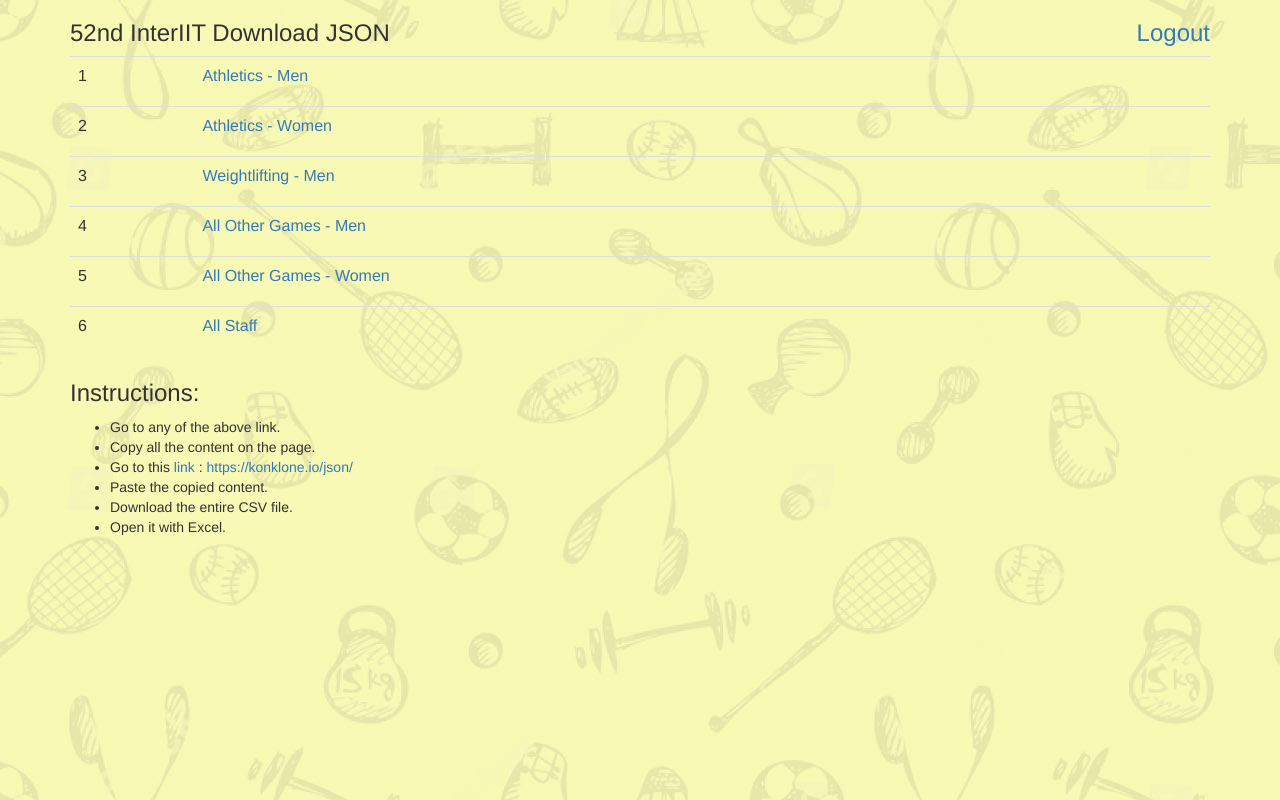
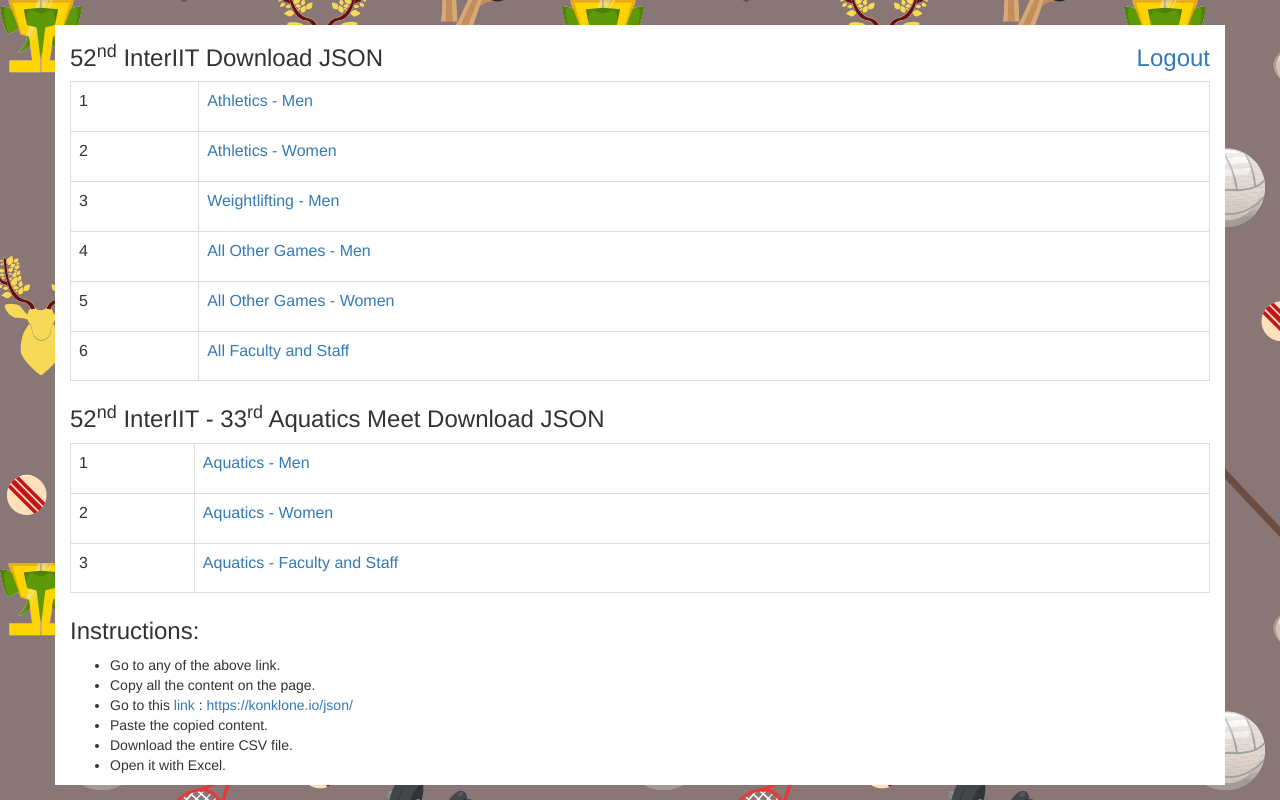
Before and after one commit to phoenixnitin/interiit_project, a Django app: page /download/ in a window 1280 px wide. Run offline with Django 3.2, Linux system fonts and the light colour scheme; the visitor is signed in with stand-in values (Sample User, id 1); some libraries are stand-ins or nearby versions; some web fonts are replaced.

Commit message:
add: new background added add: aquatics meet data also added

```diff
--- a/interiit_app/static/css/form.css
+++ b/interiit_app/static/css/form.css
@@ -1,6 +1,6 @@
 body {
-  background-repeat: no-repeat;
-  background-image: url("../img/background.jpg");
+  background-repeat: repeat;
+  background-image: linear-gradient(rgba(255, 255, 255, 0.0), rgba(255, 255, 255, 0.0)),url(../img/background.png);
   background-attachment: fixed;
   font-family: 'Muli', "Helvetica", Arial, sans-serif;
 }
--- a/interiit_app/static/css/register.css
+++ b/interiit_app/static/css/register.css
@@ -1,6 +1,6 @@
 body {
-  background-repeat: no-repeat;
-  background-image: url("../img/background.jpg");
+  background-repeat: repeat;
+  background-image: linear-gradient(rgba(255, 255, 255, 0.0), rgba(255, 255, 255, 0.0)),url(../img/background.png);
   background-attachment: fixed;
   font-family: 'Muli', "Helvetica", Arial, sans-serif;
 }
--- a/interiit_app/templates/download.html
+++ b/interiit_app/templates/download.html
@@ -9,11 +9,17 @@
   <script src="https://maxcdn.bootstrapcdn.com/bootstrap/3.3.7/js/bootstrap.min.js"></script>
   <link rel="stylesheet" href="{% static 'css/form.css' %}">
 </head>
+<style>
+  .container{
+    background-color: white;
+    margin-top: 25px;
+  }
+</style>
 <body>
   <div class="container">
-      <h3>52nd InterIIT Download JSON<span style="float: right"><a href="/logout">Logout</a></span></h3>
+    <h3>52<sup>nd</sup> InterIIT Download JSON<span style="float: right"><a href="/logout">Logout</a></span></h3>
       <!---->
-    <table class="table col-xs-12" style="margin-bottom: 25px !important;">
+    <table class="table table-bordered table-hover col-xs-12" style="margin-bottom: 25px !important;">
       <tr>
         <td><p>1</p></td>
         <td><p><a href="/download/athletics/men?format=json" target="_blank">Athletics - Men</a></p></td>
@@ -36,7 +42,22 @@
       </tr>
       <tr>
         <td><p>6</p></td>
-        <td><p><a href="/download/staff?format=json" target="_blank">All Staff</a></p></td>
+        <td><p><a href="/download/staff?format=json" target="_blank">All Faculty and Staff</a></p></td>
+      </tr>
+    </table><br><br>
+    <h3>52<sup>nd</sup> InterIIT - 33<sup>rd</sup> Aquatics Meet Download JSON</h3>
+    <table class="table table-bordered table-hover col-xs-12" style="margin-bottom: 25px !important;">
+      <tr>
+        <td><p>1</p></td>
+        <td><p><a href="/sport/download/aquatics/men/?format=json" target="_blank">Aquatics - Men</a></p></td>
+      </tr>
+      <tr>
+        <td><p>2</p></td>
+        <td><p><a href="/sport/download/aquatics/women/?format=json" target="_blank">Aquatics - Women</a></p></td>
+      </tr>
+      <tr>
+        <td><p>3</p></td>
+        <td><p><a href="/sport/download/aquatics/facultyandstaff/?format=json" target="_blank">Aquatics - Faculty and Staff</a></p></td>
       </tr>
     </table>
     <h3>Instructions:</h3>
```
Also changed, not shown: interiit_app/static/img/background-backup.jpg (renamed from interiit_app/static/img/background.jpg), interiit_app/static/img/background.png (added).
